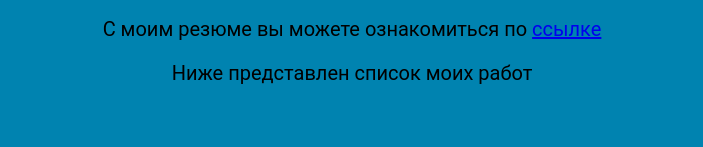
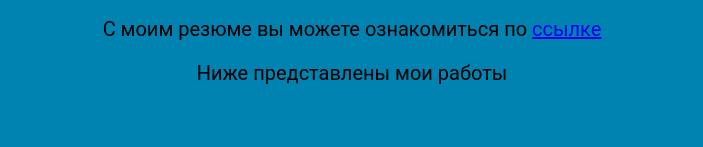
Before and after one commit to GusevBoy/GusevBoy.github.io, a plain HTML site: page index.html in a window 1280 px wide. Shown: the part 328-475 px from the top of the page, without its empty margins (288-991 px from the left). Drawn offline with Linux system fonts and the light colour scheme.

Commit message:
Правки текста

```diff
--- a/index.html
+++ b/index.html
@@ -16,7 +16,7 @@
             <p>Меня зовут Виктор</p>
             <p>Рад, что вы зашли на мою скромную страничку</p>
             <p>C моим резюме вы можете ознакомиться по <a href="https://hh.ru/resume/b8361d82ff057ade3d0039ed1f4173514b6668">ссылке</a></p>
-            <p>Ниже представлен список моих работ</p>
+            <p>Ниже представлены мои работы</p>
         </div>
     </div>
     <div class="presentation">
```
